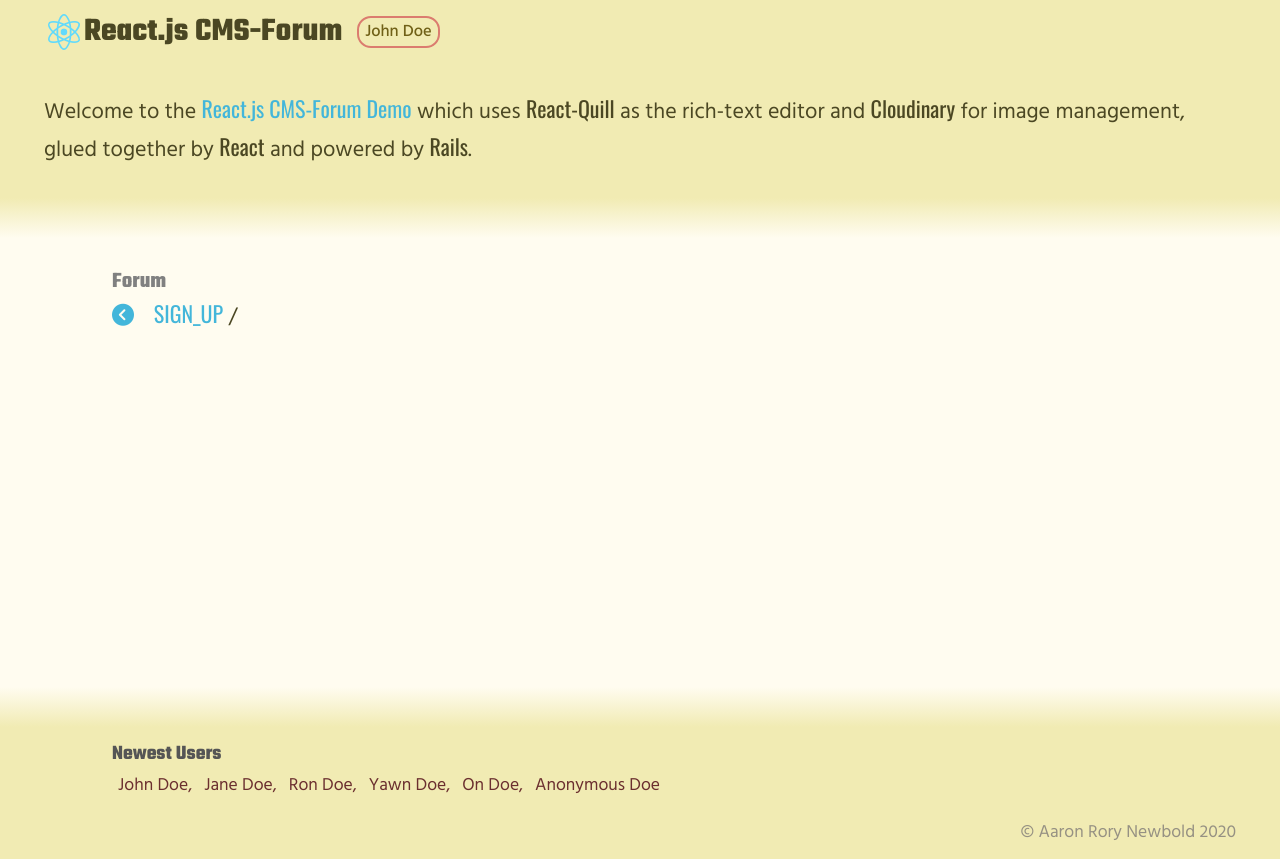
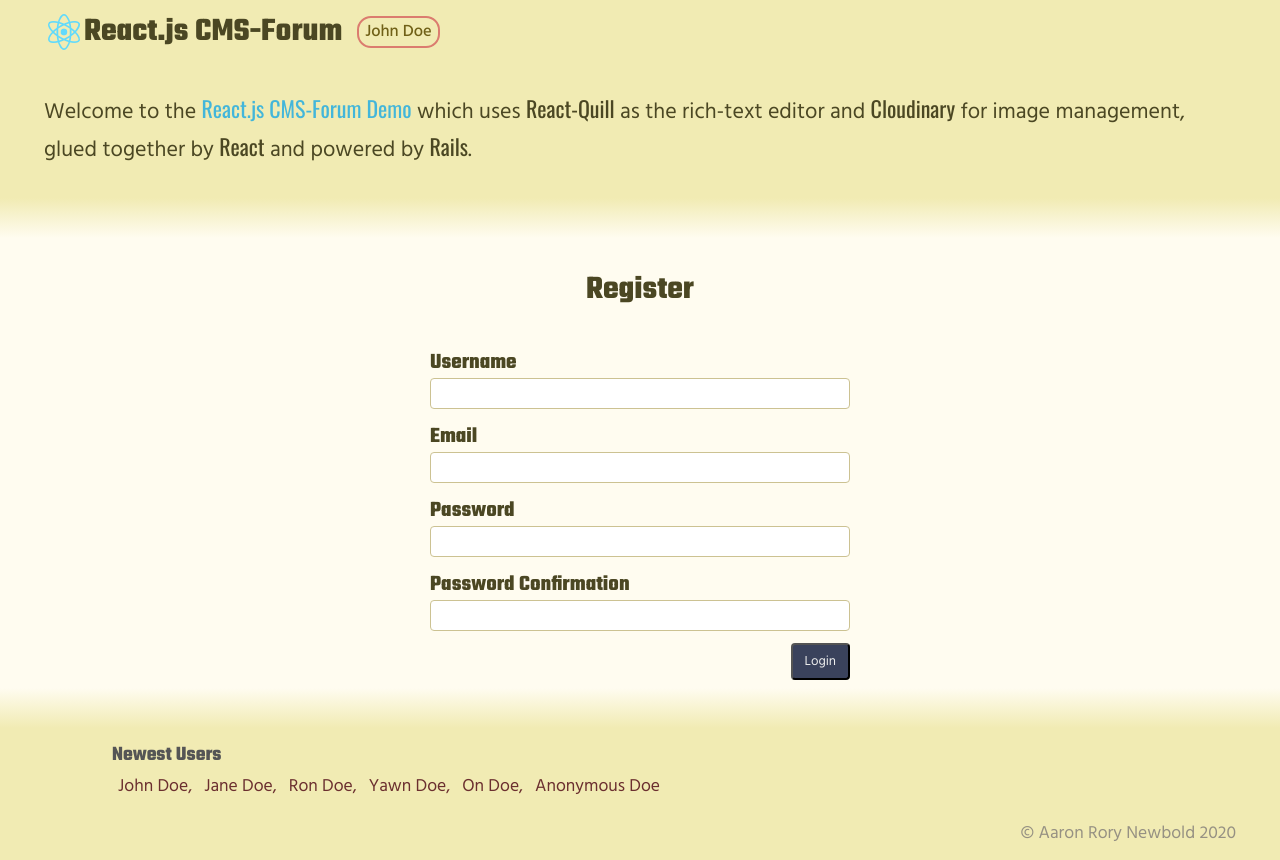
Before and after one commit to Aaron-RN/REACT-CMSBlog, a React (Create React App) app: page /sign_up in a window 1280 px wide. Built offline with nearby package versions, Linux system fonts and the light colour scheme.

Commit message:
Added registration page
- Added link to registration page from login page

```diff
--- a/src/App.js
+++ b/src/App.js
@@ -18,6 +18,7 @@
 import allPostsData from './components/misc/presets/allPostsData';
 import allForumsData from './components/misc/presets/allForumsData';
 
+import Register from './components/functional/users/register';
 import Login from './components/functional/users/login';
 import Modal from './components/functional/modal';
 import LoginBtn from './components/functional/users/loginBtn';
@@ -113,6 +114,11 @@
                 handlePostSelect={handlePostSelect}
               />
             )}
+          />
+          <Route
+            exact
+            path="/sign_up"
+            render={() => <Register />}
           />
           <Route
             exact
--- a/src/components/functional/users/login.js
+++ b/src/components/functional/users/login.js
@@ -1,4 +1,5 @@
 import React, { useState } from 'react';
+import { Link } from 'react-router-dom';
 
 const Login = () => {
   const [credential, setCredential] = useState('');
@@ -32,6 +33,7 @@
             required
           />
           <button type="submit">Login</button>
+          <Link to="/sign_up">Create an account?</Link>
         </form>
       </div>
     </div>
--- /dev/null
+++ b/src/components/functional/users/register.js
@@ -0,0 +1,63 @@
+import React, { useState } from 'react';
+
+const Login = () => {
+  const [username, setUsername] = useState('');
+  const [email, setEmail] = useState('');
+  const [password, setPassword] = useState('');
+  const [passwordConfirm, setPasswordConfirm] = useState('');
+
+  const handleSubmit = e => {
+    e.preventDefault();
+    const user = {
+      username: username.trim(),
+      email: email.trim(),
+      password,
+      password_confirmation: passwordConfirm,
+    };
+
+    console.log(user);
+  };
+
+  return (
+    <div id="LoginPage" className="bg-main pt-1">
+      <div className="container-md">
+        <h2 className="text-center mb-1">Register</h2>
+        <form className="login-form" onSubmit={handleSubmit}>
+          <h4>Username</h4>
+          <input
+            type="text"
+            value={username}
+            onChange={e => setUsername(e.target.vallue)}
+            minLength="3"
+            required
+          />
+          <h4>Email</h4>
+          <input
+            type="text"
+            value={email}
+            onChange={e => setEmail(e.target.vallue)}
+            minLength="3"
+            required
+          />
+          <h4>Password</h4>
+          <input
+            type="password"
+            value={password}
+            onChange={e => setPassword(e.target.value)}
+            required
+          />
+          <h4>Password Confirmation</h4>
+          <input
+            type="password"
+            value={passwordConfirm}
+            onChange={e => setPasswordConfirm(e.target.value)}
+            required
+          />
+          <button type="submit">Login</button>
+        </form>
+      </div>
+    </div>
+  );
+};
+
+export default Login;
```
